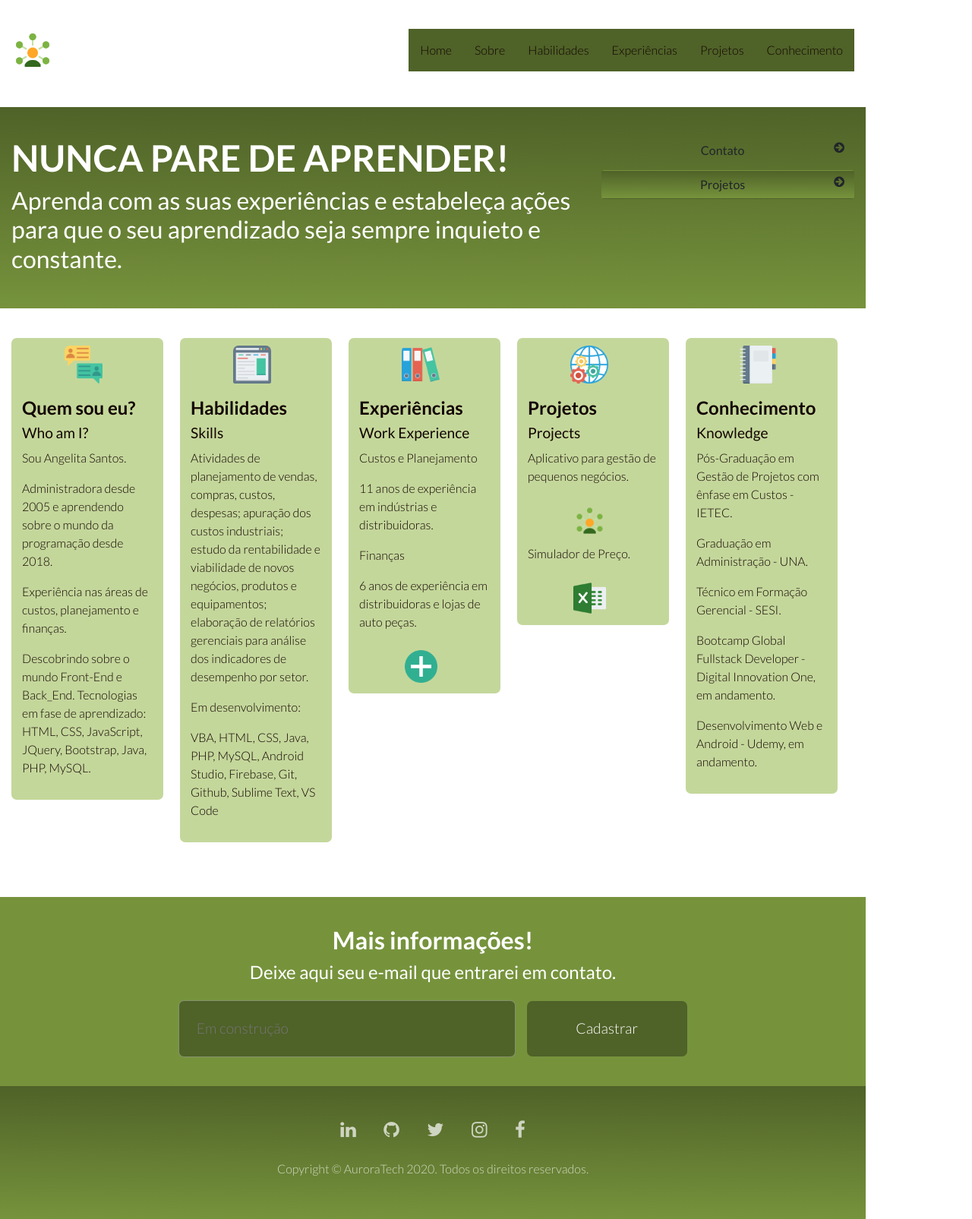
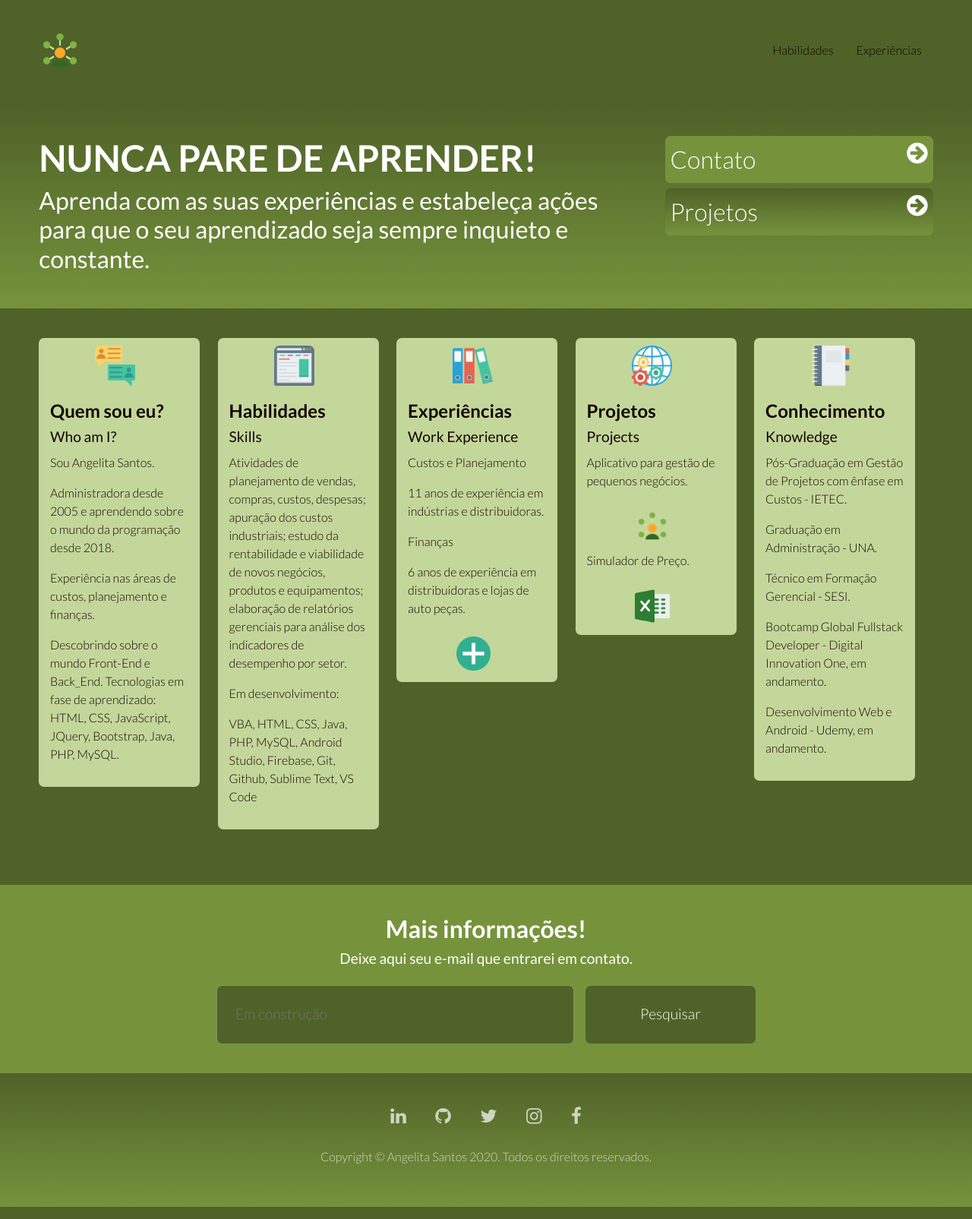
Before and after one commit to angelitasantos/angelitasantos-basic, a plain HTML site: page index.html in a window 1280 px wide. Shown: the whole page at 76% size. Drawn offline with Linux system fonts and the light colour scheme.

Commit message:
alterado layout para tamanhos telas diferentes

```diff
--- a/css/style.css
+++ b/css/style.css
@@ -11,7 +11,7 @@
 	font-family: 'Lato', sans-serif;
 }
 
-body {
+#body-bgc {
 	background-color: #4f6228;
 }
 
@@ -26,7 +26,7 @@ ul {
 img {max-width: 100%;}
 
 /*=========== Container ==========*/
-.container {
+.conteudo {
 	width: 100%;
 	float: left;
 	padding: 3% 4%;
@@ -34,39 +34,41 @@ img {max-width: 100%;}
 }
 
 /*=========== Cores dos Background ==========*/
-.bg-body {
+.bgc-body {
 	background: linear-gradient(to top,#76933c,#4f6228);
 }
 
-.bg-gradient {
+.bgc-gradient {
 	background: linear-gradient(to right,#76933c,#4f6228);
 }
 
-.bg-grid {
+.bgc-grid {
 	background-color: #c4d79b;
 }
 
-.bg-escuro {
+.bgc-escuro {
 	background-color: #4f6228;
 }
 
-.bg-claro {
+.bgc-claro {
 	background-color: #76933c;
 }
 
 /*=========== Helpers ==========*/
-.radius {border-radius: 7px;}
+.radius {
+	border-radius: 7px;
+}
 
 /* Cabeçalho */
 .logo {
-	background: url(../img/img.png) center center/56px no-repeat;
+	background: url(../img/logo.png) center center/56px no-repeat;
 	width: 56px;
 	height: 56px;
 	float: left;
 	font-size: 0;
 }
 
-.btn-menu {width: 56px;
+.botao-menu {width: 56px;
 	height: 56px;
 	float: right;
 	color: #fff;
@@ -86,7 +88,7 @@ img {max-width: 100%;}
 	left: 0;
 }
 
-.btn-close {
+.botao-close {
 	font-size: 1.8em;
 	color: #fff;
 	float: right;
@@ -112,6 +114,7 @@ img {max-width: 100%;}
 
 .menu li a:hover {
 	border:1px solid #4f6228;
+	text-decoration: none;
 }
 
 /* Banner */
@@ -139,18 +142,18 @@ img {max-width: 100%;}
 	float: right;
 }
 
-.btn {
+.botao {
 	width: 100%;
 	font-size: 1.2em;
 	text-align: left;
 	cursor: pointer;
 	padding: 2%; }
 
-.btn-contatos {
+.botao-contatos {
 	color: #fff;
 }
 
-.btn-links {
+.botao-links {
 	color:#fff ;
 	margin-top: 2%;
 }
@@ -180,7 +183,6 @@ img {max-width: 100%;}
 	color: #130400;
 	font-weight: 700;
 }
-
 
 .textos h4 {
 	font-size: 1.2em;
@@ -242,21 +244,21 @@ img {max-width: 100%;}
 	color: rgb(255,255,255);
 }
 
-.copyright {
+#copyright {
 	color: rgba(255, 255, 255, 0.7);
 	margin-top:2%;
 }
 
+/* ========== Direcionamento das telas ==========*/
 
-/* ========== Direcionamento das telas ==========*/
-/* Celulares - Smartphones */
-@media screen and (min-width: 300px) {
+@media screen and (min-width: 330px) {
+
 .logo {
 	width: 56px;
 	background: url(../img/logo.png) center center/56px no-repeat;
 }
 
-.btn {
+.botao {
 	font-size: 2em;
 }
 
@@ -266,16 +268,54 @@ img {max-width: 100%;}
 	margin-right: 0;
 }
 
+#rodape{
+	font-size: 1.2em;
 }
 
-/* Celulares - Smartphones */
+.botao-menu {
+	display: none;
+}
+
+.botao-close {
+	display: none;
+}
+
+.menu {
+	display: block !important;
+	background-color: #4f6228;
+	width: auto;
+	height: 56px;
+	line-height: 56px;
+	float: right;
+	position: static;
+}
+
+.menu li {
+	padding: 0;
+	float: left;
+}
+
+.menu li a {
+	color:#130400;
+	font-size: 1em;
+	padding: 15px;
+}
+
+.menu li a:hover {
+	border: none;
+	color:#76933c;
+}
+
+}
+
 @media screen and (min-width: 600px) {
+
 .logo {
 	width: 56px;
 	background: url(../img/logo.png) center center/56px no-repeat;
 }
 
-.btn {
+.botao {
 	font-size: 2em;
 }
 
@@ -301,10 +341,32 @@ img {max-width: 100%;}
 	margin-right: 2%;
 }
 
+.informacoes h2 {
+	font-size: 2em;
 }
 
-/* Tablets */
+.informacoes h3 {
+	font-size: 1.5em;
+}
+
+.informacoes input {
+	width: 40%;
+	padding: 2%;
+	float: auto;
+	margin-right: 1%;
+}
+
+.informacoes button {
+	width: 19%;
+	padding: 2%;
+	float: auto;
+	margin-top: 0;
+}
+
+}
+
 @media screen and (min-width: 768px) {
+
 .titulo {
 	width: 67%;
 	float: left; text-align: left;
@@ -346,43 +408,13 @@ img {max-width: 100%;}
 	margin-right: 0;
 }
 
-.informacoes h2 {
-	font-size: 2em;
 }
 
-.informacoes h3 {
-	font-size: 1.5em;
-}
+@media screen and (min-width: 990px) {
 
-.informacoes input {
-	width: 40%;
-	padding: 2%;
-	float: auto;
-	margin-right: 1%;
-}
-
-.informacoes button {
-	width: 19%;
-	padding: 2%;
-	float: auto;
-	margin-top: 0;
-}
-
-}
-
-/* Desktops */
-@media screen and (min-width: 990px) {
 .titulo {
 	width: 67%;
 	float: left; text-align: left;
-}
-
-.titulo h2 {
-	font-size: 3em;
-}
-
-.titulo h3 {
-	font-size: 2em;
 }
 
 .botoes {
@@ -390,6 +422,10 @@ img {max-width: 100%;}
 	float: right;
 	margin-top: 0;
 }
+
+}
+
+@media screen and (min-width: 1280px) {
 
 .grid-card {
 	width: 18%;
@@ -412,41 +448,3 @@ img {max-width: 100%;}
 }
 
 }
-
-/* WideScreens */
-@media screen and (min-width: 1280px) {
-.btn-menu {
-	display: none;
-}
-
-.btn-close {
-	display: none;
-}
-
-.menu {
-	display: block !important;
-	background-color: #4f6228;
-	width: auto;
-	height: 56px;
-	line-height: 56px;
-	float: right;
-	position: static;
-}
-
-.menu li {
-	padding: 0;
-	float: left;
-}
-
-.menu li a {
-	color:#130400;
-	font-size: 1em;
-	padding: 15px;
-}
-
-.menu li a:hover {
-	border: none;
-	color:#76933c;
-}
-
-}
--- a/index.html
+++ b/index.html
@@ -25,42 +25,38 @@
         <script type="text/javascript" src="bootstrap/bootstrap.min.js"></script>
     </head>
 
-    <body>
+    <body id="body-bgc">
 
         <!-- Cabeçalho -->
-        <header class="container cabecalho">
-           <a href="index.html"><h1 class="logo"> Angelita Santos </h1></a>
-           <button class="btn-menu bg-gradient"><i class="fa fa-bars fa-lg"></i></button>
+        <header class="conteudo cabecalho">
+           <a href="index.html"><h1 class="logo"></h1></a>
+           <button class="botao-menu bgc-gradient"><i class="fa fa-bars fa-lg"></i></button>
            <nav class="menu">
-               <a class="btn-close"><i class="fa fa-times"></i></a>
+               <a class="botao-close"><i class="fa fa-times"></i></a>
                <ul>
-                   <li><a href="index.html">Home</a></li>
-                   <li><a href="index.html">Sobre</a></li>
                    <li><a href="index.html">Habilidades</a></li>
                    <li><a href="index.html">Experiências</a></li>
-                   <li><a href="index.html">Projetos</a></li>
-                   <li><a href="index.html">Conhecimento</a></li>
                </ul>
            </nav>
         </header>
 
         <!-- Banner -->
-        <div class="container banner bg-body">
+        <div class="conteudo banner bgc-body">
             <div class="titulo">
-                <h2> NUNCA PARE DE APRENDER! </h2>
+                <h2 id="banner_titulo"></h2>
                 <h3> Aprenda com as suas experiências e estabeleça ações para que o seu aprendizado seja sempre inquieto e constante. </h3>
             </div>
             <div class="botoes">
-                <a href="https://www.linkedin.com/in/angelitasantos/" target="_blank"><button class="btn btn-contatos bg-claro radius"> Contato <i class="fa fa-arrow-circle-right"></i></button></a>
-                <a href="https://github.com/angelitasantos" target="_blank"><button class="btn btn-links bg-body radius"> Projetos <i class="fa fa-arrow-circle-right"></i></button></a>
+                <a href="https://www.linkedin.com/in/angelitasantos/" target="_blank"><button class="botao botao-contatos bgc-claro radius"> Contato <i class="fa fa-arrow-circle-right"></i></button></a>
+                <a href="https://github.com/angelitasantos" target="_blank"><button class="botao botao-links bgc-body radius"> Projetos <i class="fa fa-arrow-circle-right"></i></button></a>
             </div>
         </div>
 
         <!-- Grid -->
-        <main class="container grid">
+        <main class="conteudo grid">
 
             <!-- Sobre -->
-            <article class="grid-card bg-grid radius">
+            <article class="grid-card bgc-grid radius">
                <a href="#"><img src="img/who.png" alt="Who am I?"></a>
                <div class="textos">
                    <a href="# "name="Who"> Quem sou eu? </a>
@@ -74,7 +70,7 @@
             </article>
 
             <!-- Habilidades -->
-            <article class="grid-card bg-grid radius">
+            <article class="grid-card bgc-grid radius">
                <a href="#"><img src="img/skills.png" alt="Skills"></a>
                <div class="textos">
                    <a href="#" name="Skills"> Habilidades </a>
@@ -87,7 +83,7 @@
             </article>
 
             <!-- Experiências -->
-            <article class="grid-card bg-grid radius">
+            <article class="grid-card bgc-grid radius">
                <a href="#"><img src="img/experience.png" alt="Work Experience"></a>
                <div class="textos">
                    <a href="#" name="Experience"> Experiências </a>
@@ -101,7 +97,7 @@
             </article>
 
             <!-- Projetos -->
-            <article class="grid-card bg-grid radius">
+            <article class="grid-card bgc-grid radius">
                <a href="#"><img src="img/projects.png" alt="Projects"></a>
                <div class="textos">
                    <a href="#" name="Projects"> Projetos </a>
@@ -114,7 +110,7 @@
             </article>
 
             <!-- Conhecimentos -->
-            <article class="grid-card bg-grid radius">
+            <article class="grid-card bgc-grid radius">
                <a href="#"><img src="img/knowledge.png" alt="Knowledge"></a>
                <div class="textos">
                    <a href="#" name="Knowledge"> Conhecimento </a>
@@ -130,29 +126,25 @@
         </main>
 
         <!-- Informações -->
-        <section class="container informacoes bg-claro">
+        <section class="conteudo informacoes bgc-claro">
            <h2> Mais informações! </h2>
-           <h3>  Deixe aqui seu e-mail que entrarei em contato. </h3>
+           <h3 id="rodape"></h3>
            <form>
-              <input class="bg-escuro radius" type="email" name="email" placeholder="Em construção">
-              <button class="bg-escuro radius"> Cadastrar </button>
+              <input class="bgc-escuro radius" type="email" name="email" placeholder="Em construção">
+              <button class="bgc-escuro radius"> Pesquisar </button>
            </form>
         </section>
 
         <!-- Rodapé -->
-        <footer class="container rodape bg-body">
-
-          <div class="redes-sociais-icones">
-            <a href="https://www.linkedin.com/in/angelitasantos/" target="_blank"><i class="fa fa-linkedin"></i></a>
-            <a href="https://github.com/angelitasantos" target="_blank"><i class="fa fa-github"></i></a>
-            <a href="https://twitter.com/angelitasantos" target="_blank"><i class="fa fa-twitter"></i></a>
-            <a href="https://www.instagram.com/angelitasantos/" target="_blank"><i class="fa fa-instagram"></i></a>
-            <a href="https://www.facebook.com/angelita.santos" target="_blank"><i class="fa fa-facebook"></i></a>
-          </div>
-
-          <p class="copyright">
-            Copyright © AuroraTech 2020. Todos os direitos reservados.
-
+        <footer class="conteudo bgc-body">
+            <div class="redes-sociais-icones">
+                <a target="_blank" href="https://www.linkedin.com/in/angelitasantos/">  <i class="fa fa-linkedin"></i></a>
+                <a target="_blank" href="https://github.com/angelitasantos">            <i class="fa fa-github"></i></a>
+                <a target="_blank" href="https://twitter.com/angelitasantos">           <i class="fa fa-twitter"></i></a>
+                <a target="_blank" href="https://www.instagram.com/angelitasantos/">    <i class="fa fa-instagram"></i></a>
+                <a target="_blank" href="https://www.facebook.com/angelita.santos">     <i class="fa fa-facebook"></i></a>
+            </div>
+            <p id="copyright"></p>
         </footer>
 
         <script type="text/javascript" src="js/script.js"></script>
--- a/js/script.js
+++ b/js/script.js
@@ -1,37 +1,10 @@
 
 // variáveis Header e Footer
 
-var cabecalho = "Cabeçalho"
-var rodape = "Entre em Contato!"
-var copyright = "Created by Angelita Santos"
+var banner_titulo = "NUNCA PARE DE APRENDER!"
+var rodape = "Deixe aqui seu e-mail que entrarei em contato."
+var copyright = "Copyright © Angelita Santos 2020. Todos os direitos reservados."
 
-$("#cabecalho").html(cabecalho);
+$("#banner_titulo").html(banner_titulo);
 $("#rodape").html(rodape);
 $("#copyright").html(copyright);
-
-// Passar o mouse sobre o elemento
-
-function cliqueAqui(elemento){
-    elemento.innerHTML="Obrigada";
-}
-
-function voltarClique(elemento){
-    elemento.innerHTML="Passe o mouse aqui";
-}
-
-// Esconder e mostrar elementos
-
-function esconder(){
-    $("#botaoEsconder").hide();
-    $("#botaoMostrar").show();
-}
-
-function mostrar(){
-    $("#botaoEsconder").show();
-    $("#botaoMostrar").hide();
-}
-
-$(function(){
-    $("#botaoMostrar").hide();
-    $("#botaoEsconder").show();
-});
```
